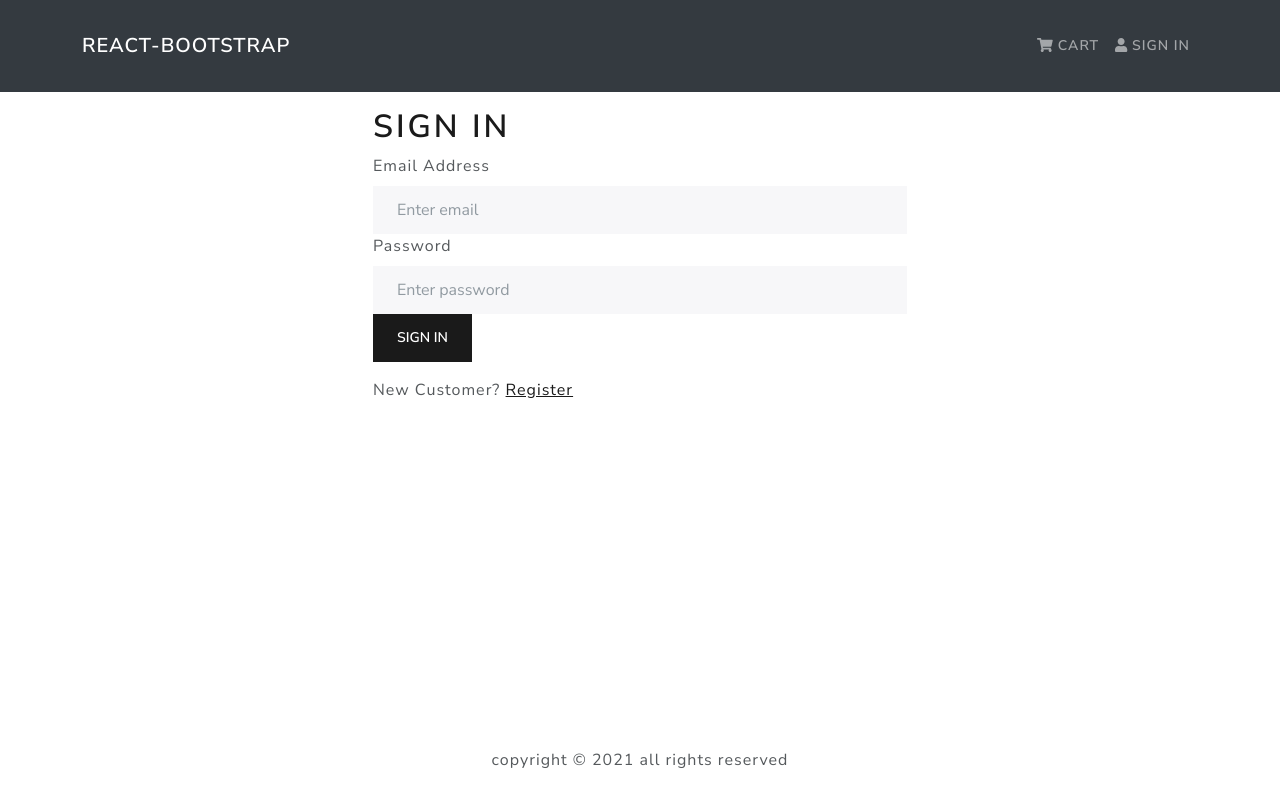
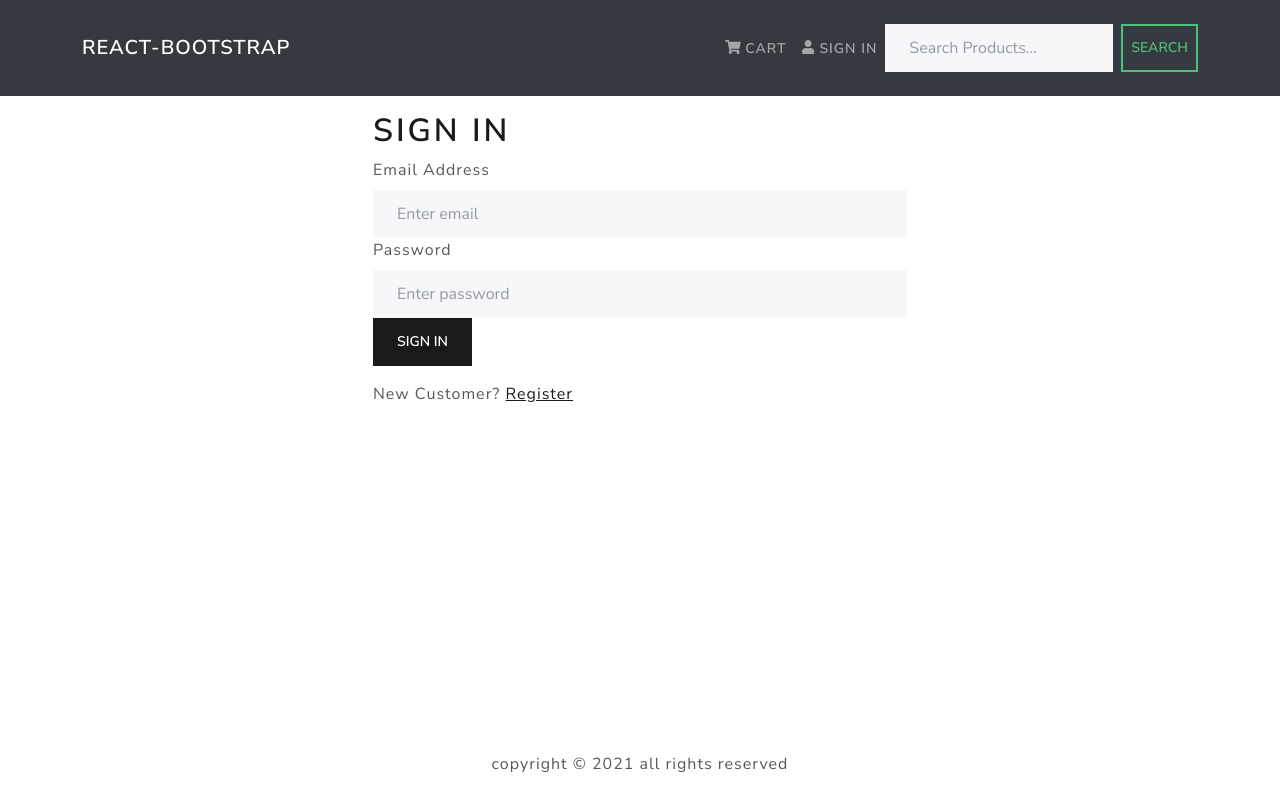
Before and after one commit to mohammed-elattar/ecommerce-react-express, a React (Create React App) app in the folder frontend/: page /login in a window 1280 px wide. Built offline with nearby package versions, Linux system fonts and the light colour scheme.

Commit message:
Product Search Box

```diff
--- a/frontend/src/App.tsx
+++ b/frontend/src/App.tsx
@@ -27,6 +27,7 @@ const App = () => {
 
         <Route path='/' element={<PrivateRoute />}>
           <Route path='/' element={<Home />} />
+          <Route path='/search/:keyword' element={<Home />} />
           <Route path='/product/:id' element={<Product />} />
           <Route path='/order/:id' element={<Order />} />
           <Route path='/cart/:id' element={<CartScreen />} />
--- a/frontend/src/components/Header.tsx
+++ b/frontend/src/components/Header.tsx
@@ -1,5 +1,13 @@
 import React from 'react';
-import { Container, Nav, Navbar, NavDropdown } from 'react-bootstrap';
+import {
+  Button,
+  Container,
+  Form,
+  FormControl,
+  Nav,
+  Navbar,
+  NavDropdown,
+} from 'react-bootstrap';
 import { FontAwesomeIcon } from '@fortawesome/react-fontawesome';
 import { faShoppingCart } from '@fortawesome/free-solid-svg-icons';
 import { faUser } from '@fortawesome/free-solid-svg-icons';
@@ -7,6 +15,7 @@ import { useNavigate } from 'react-router';
 import { useAuth } from '../hooks/useAuth';
 import { logout } from '../store/features/user-api-slice';
 import { useDispatch } from 'react-redux';
+import SearchBox from './SearchBox';
 
 const Header: React.FC = () => {
   const { user: userInfo } = useAuth();
@@ -55,6 +64,7 @@ const Header: React.FC = () => {
                 </NavDropdown>
               )}
             </Nav>
+            <SearchBox />
           </Navbar.Collapse>
         </Container>
       </Navbar>
--- /dev/null
+++ b/frontend/src/components/SearchBox.tsx
@@ -0,0 +1,34 @@
+import React, { SyntheticEvent, useState } from 'react';
+import { Form, Button } from 'react-bootstrap';
+import { useNavigate } from 'react-router';
+
+const SearchBox = () => {
+  const navigate = useNavigate();
+  const [keyword, setKeyword] = useState('');
+
+  const submitHandler = (e: SyntheticEvent) => {
+    e.preventDefault();
+    if (keyword.trim()) {
+      navigate(`/search/${keyword}`);
+    } else {
+      navigate('/');
+    }
+  };
+
+  return (
+    <Form onSubmit={submitHandler} className='d-flex'>
+      <Form.Control
+        type='search'
+        name='q'
+        onChange={(e) => setKeyword(e.target.value)}
+        placeholder='Search Products...'
+        className='mr-sm-2 ml-sm-5 me-2'
+      ></Form.Control>
+      <Button type='submit' variant='outline-success' className='p-2'>
+        Search
+      </Button>
+    </Form>
+  );
+};
+
+export default SearchBox;
--- a/frontend/src/screens/Home.tsx
+++ b/frontend/src/screens/Home.tsx
@@ -1,5 +1,6 @@
 import React from 'react';
 import { Row, Col } from 'react-bootstrap';
+import { useParams } from 'react-router';
 import Loader from '../components/Loader';
 import MasterPage from '../components/MasterPage';
 import Message from '../components/Message';
@@ -7,13 +8,14 @@ import Product from '../components/Product';
 import { Product as ProductModel } from '../products';
 import { useFetchProductsQuery } from '../store/features/product-api-slice';
 const Home: React.FC = () => {
+  const { keyword } = useParams();
   const {
     data: products = [],
     isLoading,
     isSuccess,
     isError,
     error,
-  } = useFetchProductsQuery();
+  } = useFetchProductsQuery(keyword || '');
 
   let content;
 
--- a/frontend/src/screens/admin/ProductList.tsx
+++ b/frontend/src/screens/admin/ProductList.tsx
@@ -19,7 +19,7 @@ const ProductList = () => {
     isLoading,
     isError,
     error,
-  } = useFetchProductsQuery();
+  } = useFetchProductsQuery('');
 
   const [deleteProduct] = useDeleteProductMutation();
   const [addProduct] = useAddProductMutation();
--- a/frontend/src/store/features/product-api-slice.ts
+++ b/frontend/src/store/features/product-api-slice.ts
@@ -16,9 +16,9 @@ export const apiSlice = createApi({
   tagTypes: ['Product'],
   endpoints(builder) {
     return {
-      fetchProducts: builder.query<Product[], void>({
-        query() {
-          return '/products';
+      fetchProducts: builder.query<Product[], string>({
+        query(keyword = '') {
+          return `/products?keyword=${keyword}`;
         },
         providesTags: (result, error, arg) => {
         return result
```
Also changed, not shown: 1 other file (tests, documents, lock files or other folders).
